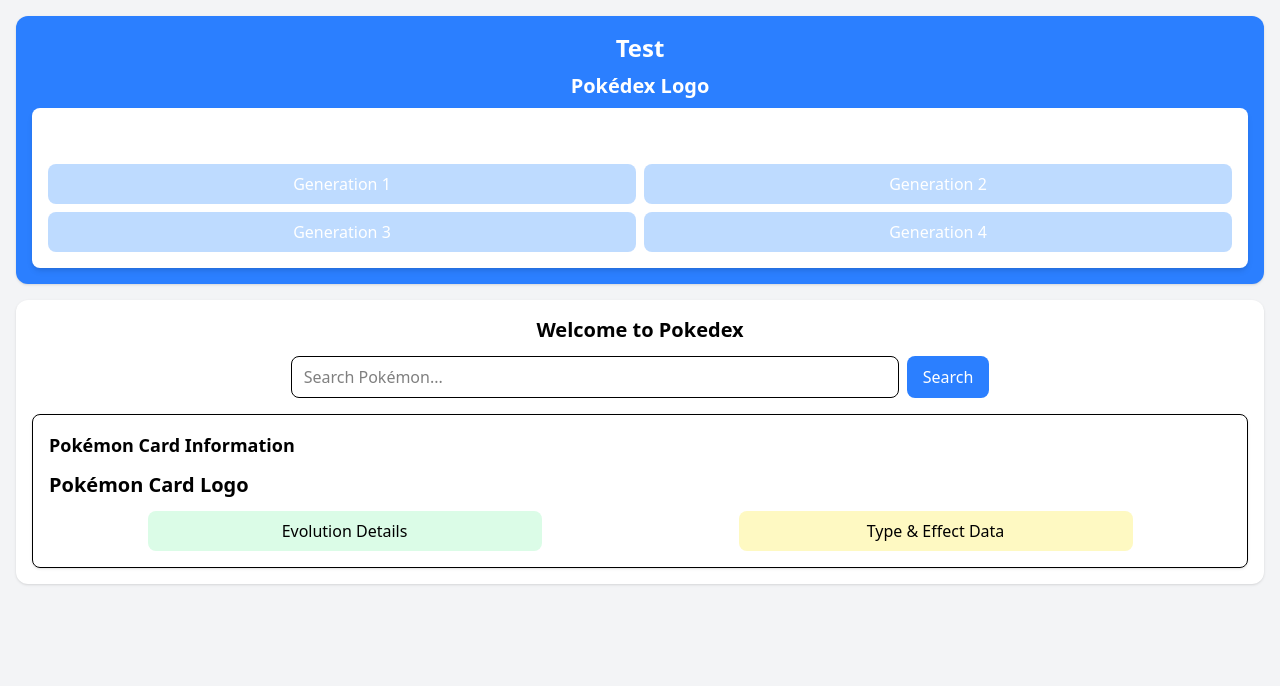
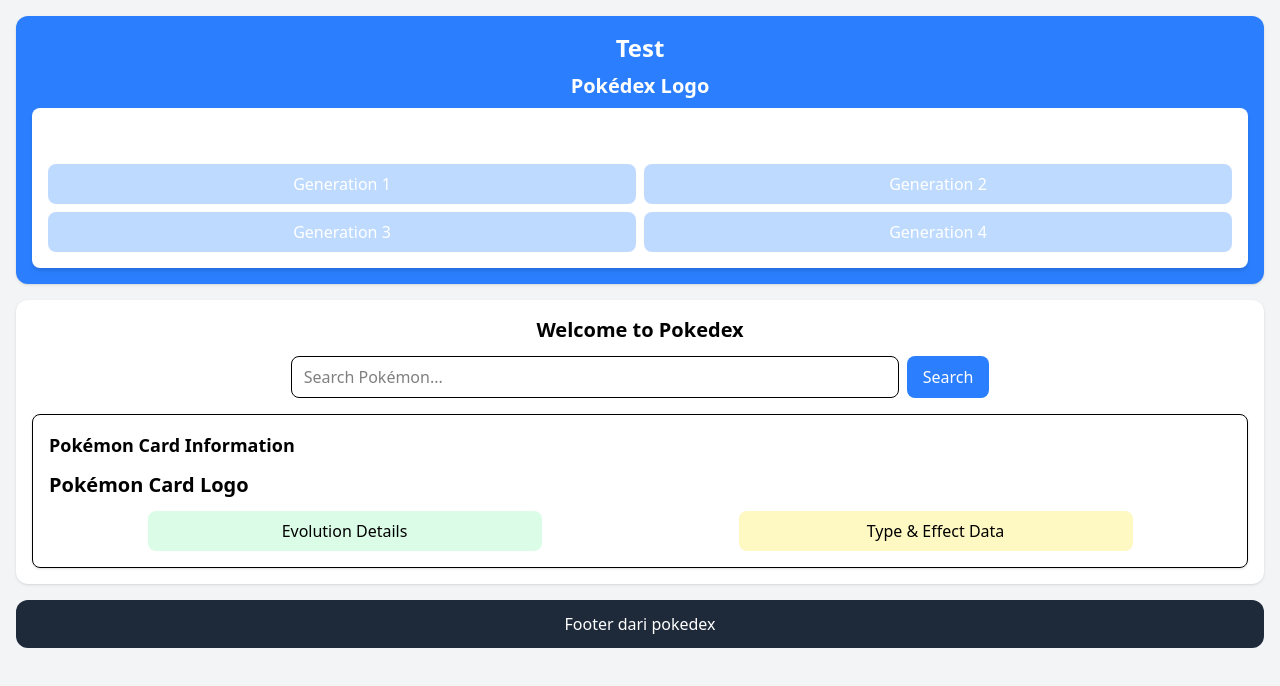
Before and after one commit to Umboh103/my-app, a React (Vite) app: page / in a window 1280 px wide. Shown: the top 686 px of the page. Built offline with nearby package versions, Linux system fonts and the light colour scheme.

Commit message:
fix add footer

```diff
--- a/src/App.jsx
+++ b/src/App.jsx
@@ -2,13 +2,13 @@
 import Header from "./components/Header/Header";
 import Home from "./components/Home/Home";
 import Footer from "./components/Footer/Footer";
-
 
 function App() {
   return (
     <div className="min-h-screen bg-gray-100 flex flex-col items-center p-4 space-y-4">
       <Header title="Test" />
       <Home title="Welcome to Pokedex" />
+      <Footer title="Footer dari pokedex"/>
     </div>
   );
 }
```
